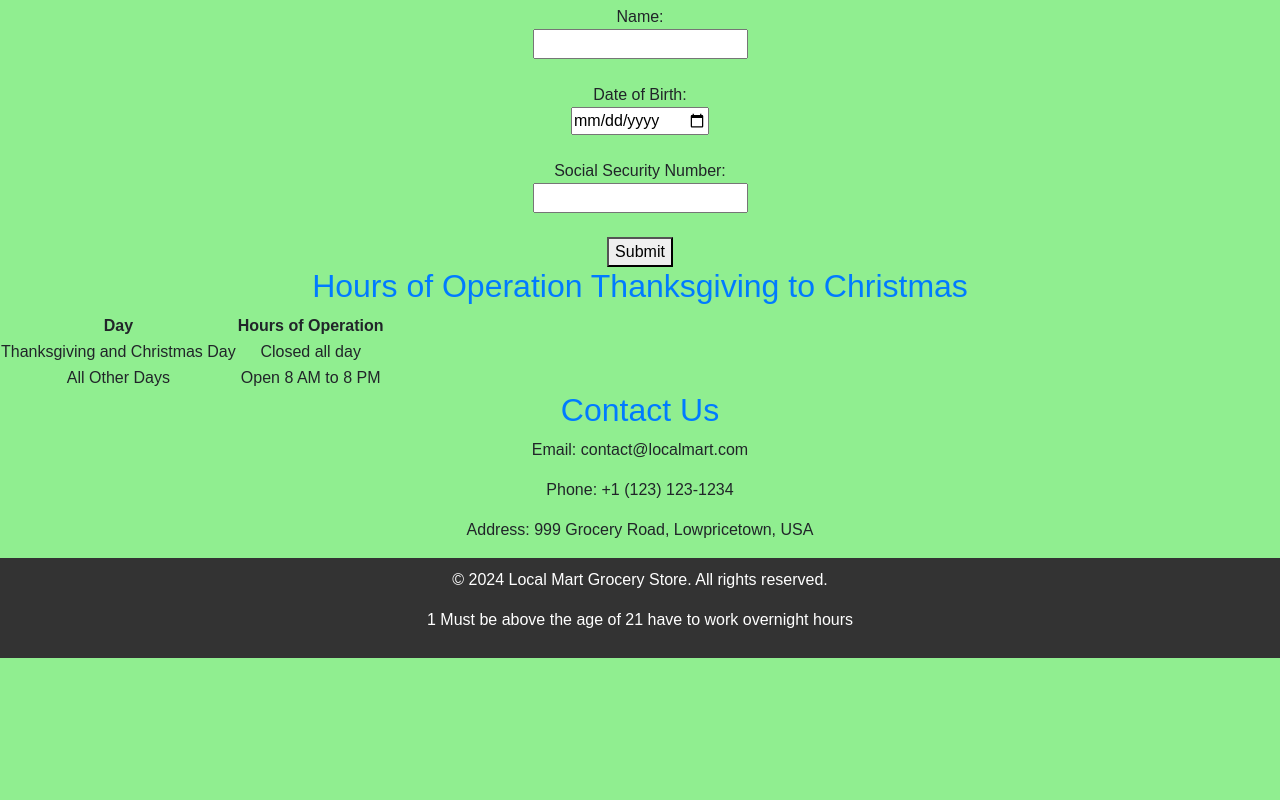
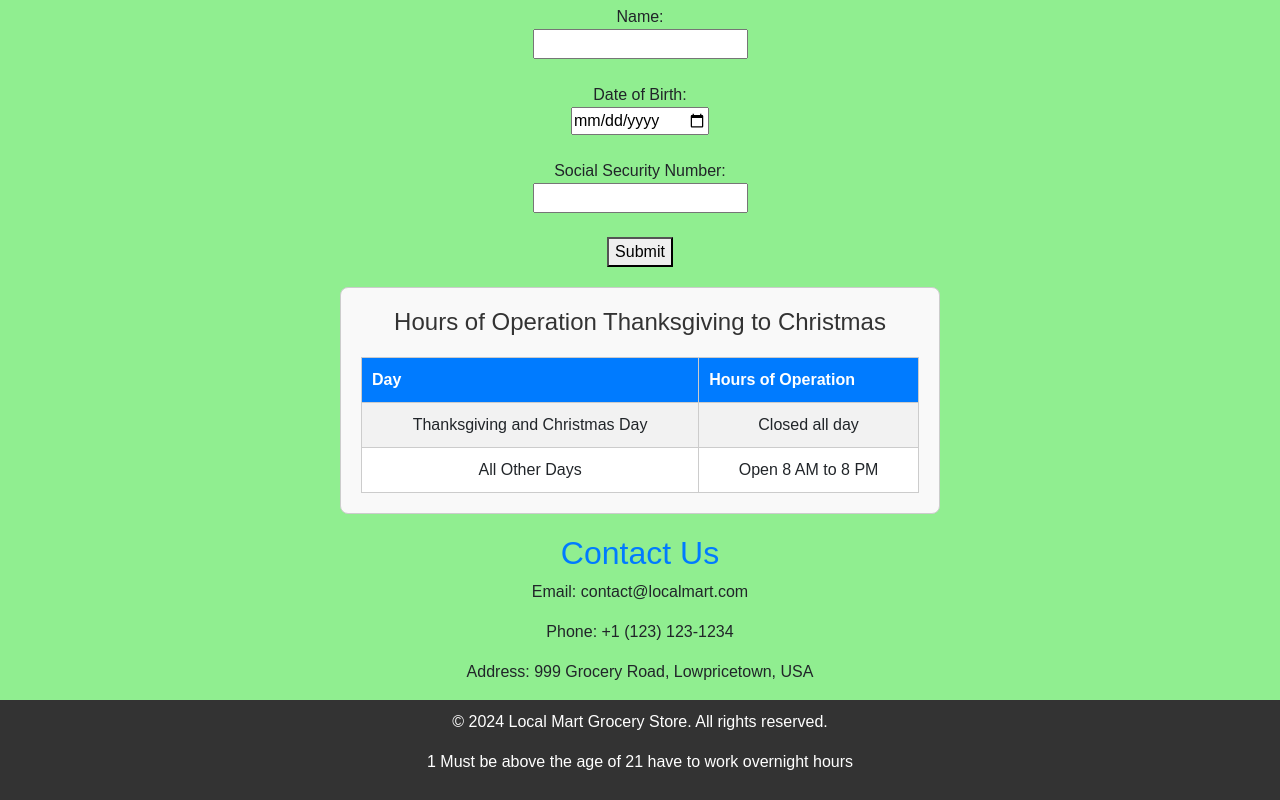
Before and after one commit to git2025prog/GROCERY, a plain HTML site: page index.html in a window 1280 px wide. Shown: the part 1488-2288 px from the top of the page. Before the commit the page ends 2146 px from the top, so only its background shows below. Drawn offline with nearby package versions, Linux system fonts and the light colour scheme.

Commit message:
Update styles.css

```diff
--- a/cssgit/styles.css
+++ b/cssgit/styles.css
@@ -76,3 +76,56 @@ footer {
     padding: 10px;
     text-align: center;
 }
+
+
+
+/* General styling for the section */
+#hours.section {
+    padding: 20px;
+    background-color: #f9f9f9;
+    border: 1px solid #ccc;
+    border-radius: 8px;
+    max-width: 600px;
+    margin: 20px auto;
+    font-family: Arial, sans-serif;
+}
+
+/* Styling for the heading */
+#hours h2 {
+    text-align: center;
+    font-size: 1.5em;
+    margin-bottom: 20px;
+    color: #333;
+}
+
+/* Table styling */
+#hours table {
+    width: 100%;
+    border-collapse: collapse;
+    margin: 0 auto;
+    background-color: #fff;
+}
+
+/* Table header styling */
+#hours table thead th {
+    background-color: #007BFF;
+    color: #fff;
+    padding: 10px;
+    text-align: left;
+    border: 1px solid #ccc;
+}
+
+/* Table body styling */
+#hours table tbody td {
+    padding: 10px;
+    border: 1px solid #ccc;
+}
+
+/* Alternating row colors for better readability */
+#hours table tbody tr:nth-child(odd) {
+    background-color: #f2f2f2;
+}
+
+#hours table tbody tr:nth-child(even) {
+    background-color: #ffffff;
+}
```
